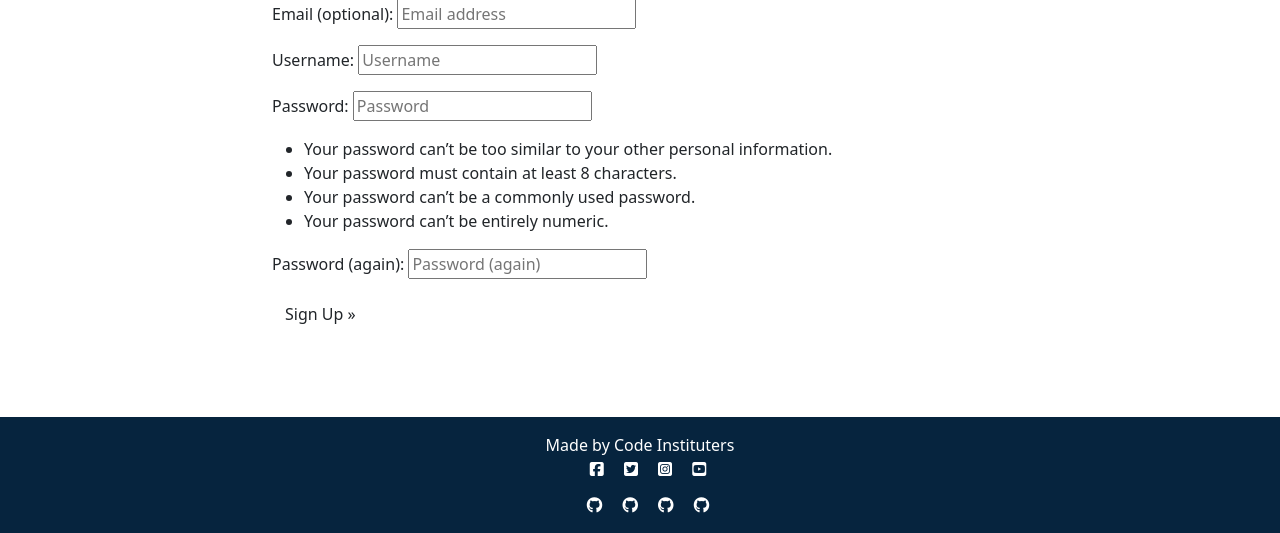
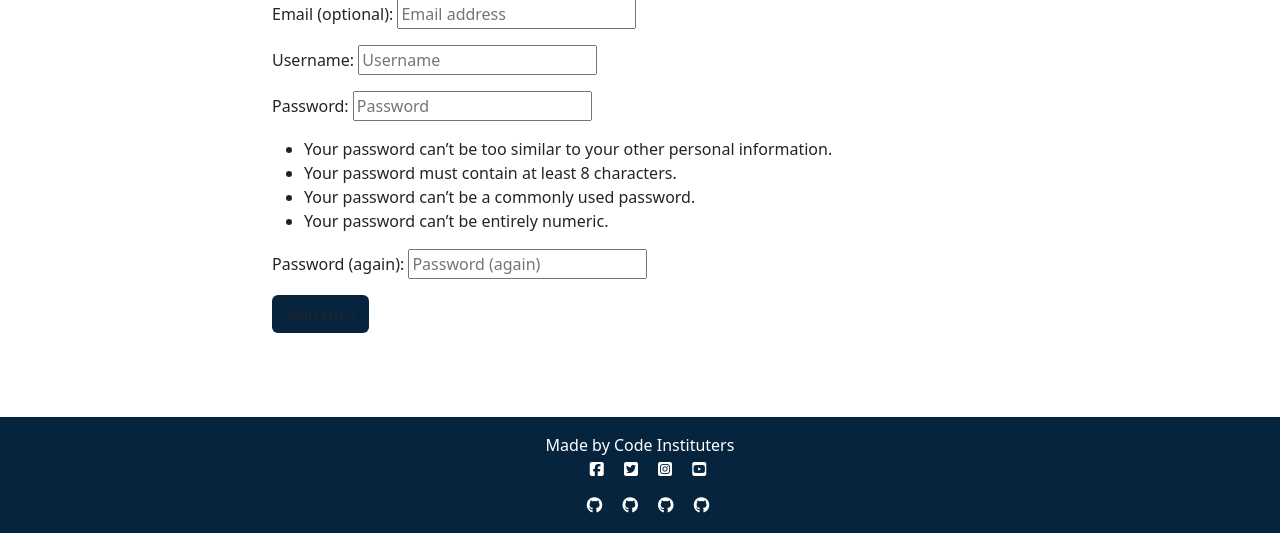
Before and after one commit to Karlsberg62/Hackathon-3, a Django app: page /accounts/signup/ in a window 1280 px wide. Shown: the part 267-800 px from the top of the page. Run offline with Django 4.2, Linux system fonts and the light colour scheme; some libraries are stand-ins or nearby versions.

Commit message:
added styling to signup/logout page

```diff
--- a/templates/account/signup.html
+++ b/templates/account/signup.html
@@ -28,7 +28,7 @@
         <input type="hidden" name="{{ redirect_field_name }}"
           value="{{ redirect_field_value }}" />
         {% endif %}
-        <button class="btn btn-signup right" type="submit">
+        <button class="btn right bg-blue2" type="submit">
           {% trans "Sign Up" %} &raquo;</button>
       </form>
     </div>
```
